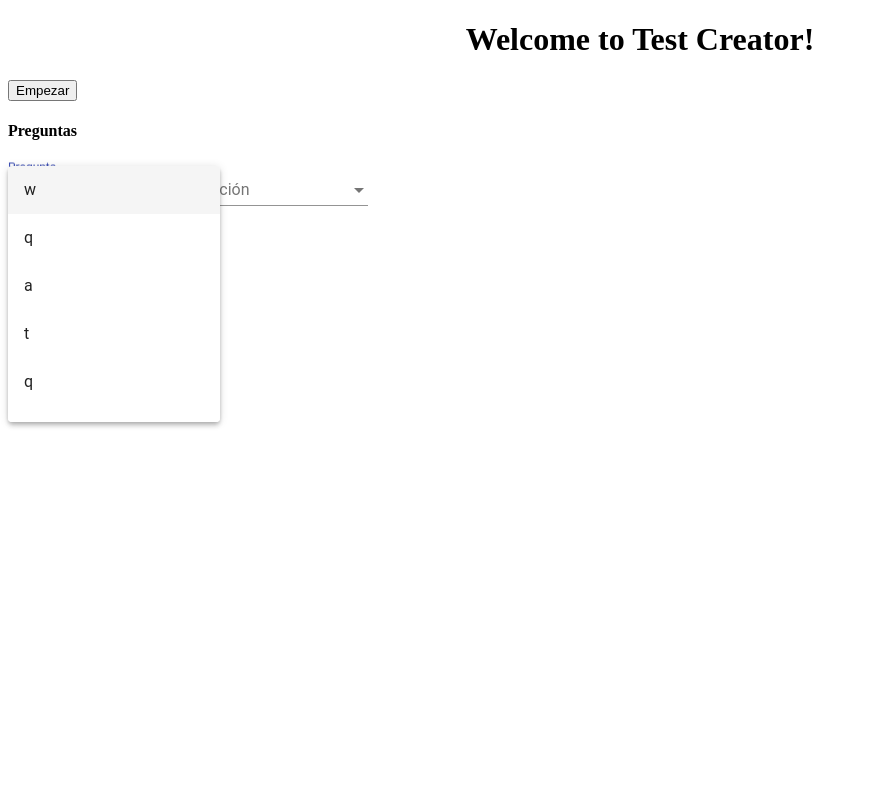
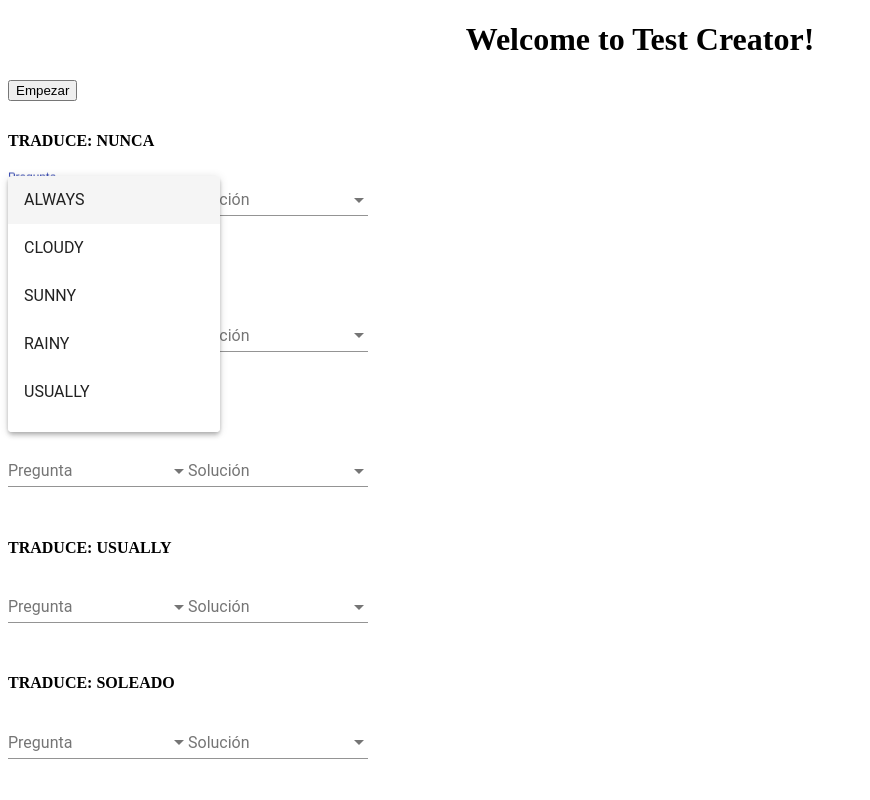
Before and after one commit to Robfeb/AngularProjects, an Angular app in the folder TestCreator/: page / in a window 1280 px wide. Both pictures are taken after a click on the element 98 px from the left and 190 px from the top of the page. Shown: the top 800 px of the page, without its empty margins (0-870 px from the left). Built offline with nearby package versions, Linux system fonts and the light colour scheme.

Commit message:
add select-question component

```diff
--- a/TestCreator/src/app/app.component.html
+++ b/TestCreator/src/app/app.component.html
@@ -3,24 +3,8 @@
     Welcome to {{ title }}!
   </h1>
 </div>
-<input type="button" value="Empezar" onclick="shuffleExercise()" />
+<input type="button" value="Empezar" (click)="shuffleExercise()" />
+<app-select-question *ngFor="let ex of exercise" [QuestionList]="questionList" [SolutionList]="solutionList" [Test]="ex"></app-select-question>
 
-<h4>Preguntas</h4>
-<mat-form-field>
-  <mat-label>Pregunta</mat-label>
-  <mat-select>
-    <mat-option *ngFor="let question of questionList" [value]="question">
-      {{ question }}
-    </mat-option>
-  </mat-select>
-</mat-form-field>
-<mat-form-field>
-  <mat-label>Solución</mat-label>
-  <mat-select>
-    <mat-option *ngFor="let solution of solutionList" [value]="solution">
-      {{ solution }}
-    </mat-option>
-  </mat-select>
-</mat-form-field>
 
 <router-outlet></router-outlet>
--- a/TestCreator/src/app/app.component.ts
+++ b/TestCreator/src/app/app.component.ts
@@ -1,9 +1,5 @@
 import { Component, OnInit } from '@angular/core';
-
-export interface Test {
-  question: String;
-  solution: string;
-}
+import { Test } from './shared/models/test';
 
 @Component({
   selector: 'app-root',
@@ -21,29 +17,29 @@ export class AppComponent implements OnInit {
 
   loadExercise() {
     this.exercise = [
-      { question: 'a', solution: '1' },
-      { question: 'q', solution: '2' },
-      { question: 'q', solution: '3' },
-      { question: 'w', solution: '4' },
-      { question: 'e', solution: '5' },
-      { question: 'r', solution: '6' },
-      { question: 't', solution: '7' },
+      { Id: 0, Title: 'TRADUCE: NUNCA', Question: 'NEVER', Solution: 'NUNCA' },
+      { Id: 1, Title: 'TRADUCE: SIEMPRE', Question: 'ALWAYS', Solution: 'SIEMPRE' },
+      { Id: 2, Title: 'TRADUCE: A VECES', Question: 'SOMETIMES', Solution: 'A VECES' },
+      { Id: 3, Title: 'TRADUCE: USUALLY', Question: 'USUALLY', Solution: 'DE VEZ EN CUANDO' },
+      { Id: 4, Title: 'TRADUCE: SOLEADO', Question: 'SUNNY', Solution: 'SOLEADO' },
+      { Id: 5, Title: 'TRADUCE: LLUVIOSO', Question: 'RAINY', Solution: 'LLUVIOSO' },
+      { Id: 6, Title: 'TRADUCE: NUBLADO', Question: 'CLOUDY', Solution: 'NUBLADO' },
     ];
     this.exercise.forEach(element => {
-      this.questionList.push(element.question);
-      this.solutionList.push(element.solution);
+      this.questionList.push(element.Question);
+      this.solutionList.push(element.Solution);
     });
 
-    this.shuffleExercise(this.questionList);
-    this.shuffleExercise(this.solutionList);
-    this.loadDropdowns();
+    this.shuffleExerciseList(this.questionList);
+    this.shuffleExerciseList(this.solutionList);
   }
 
-  loadDropdowns() {
-
+  shuffleExercise() {
+    this.shuffleExerciseList(this.questionList);
+    this.shuffleExerciseList(this.solutionList);
   }
 
-  shuffleExercise(arr: String[]) {
+  shuffleExerciseList(arr: String[]) {
 
     for (let i = arr.length - 1; i > 0; i--) {
       const j = Math.floor(Math.random() * (i + 1));
--- /dev/null
+++ b/TestCreator/src/app/question/question.component.html
@@ -0,0 +1,17 @@
+<h4>Pregunta  {{TestId}}</h4>
+<mat-form-field>
+  <mat-label>Pregunta</mat-label>
+  <mat-select>
+    <mat-option *ngFor="let question of QuestionList" [value]="question">
+      {{ question }}
+    </mat-option>
+  </mat-select>
+</mat-form-field>
+<mat-form-field>
+  <mat-label>Solución</mat-label>
+  <mat-select>
+    <mat-option *ngFor="let solution of SolutionList" [value]="solution">
+      {{ solution }}
+    </mat-option>
+  </mat-select>
+</mat-form-field>
--- /dev/null
+++ b/TestCreator/src/app/question/question.component.ts
@@ -0,0 +1,17 @@
+import { Component, Input, OnInit } from '@angular/core';
+
+@Component({
+  selector: 'app-question',
+  templateUrl: './question.component.html',
+  styleUrls: ['./question.component.css']
+})
+export class QuestionComponent implements OnInit {
+
+  constructor() { }
+  @Input() TestId: number;
+  @Input() QuestionList: String[] = [];
+  @Input() SolutionList: String[] = [];
+  ngOnInit(): void {
+  }
+
+}
--- /dev/null
+++ b/TestCreator/src/app/select-question/select-question.component.html
@@ -0,0 +1,18 @@
+<h4>{{Test.Title}}<mat-icon color="primary">{{iconResponse}}</mat-icon>
+</h4>
+<mat-form-field>
+    <mat-label>Pregunta</mat-label>
+    <mat-select name="q" (selectionChange)="changeQuestion($event.value)">
+        <mat-option *ngFor="let question of QuestionList" value="{{ question }}">
+            {{ question }}
+        </mat-option>
+    </mat-select>
+</mat-form-field>
+<mat-form-field>
+    <mat-label>Solución</mat-label>
+    <mat-select name="s" (selectionChange)="changeSolution($event.value)">
+        <mat-option *ngFor="let solution of SolutionList" value="{{ solution }}">
+            {{ solution }}
+        </mat-option>
+    </mat-select>
+</mat-form-field>
--- /dev/null
+++ b/TestCreator/src/app/select-question/select-question.component.ts
@@ -0,0 +1,37 @@
+import { Component, Input, OnInit } from '@angular/core';
+import { Test } from '../shared/models/test';
+
+@Component({
+  selector: 'app-select-question',
+  templateUrl: './select-question.component.html',
+  styleUrls: ['./select-question.component.css']
+})
+export class SelectQuestionComponent implements OnInit {
+
+  constructor() { }
+  @Input() Test: Test;
+  @Input() QuestionList: String[] = [];
+  @Input() SolutionList: String[] = [];
+  solutionSelected: string = null;
+  questionSelected: string = null;
+  iconResponse: string = null;
+  ngOnInit(): void {
+  }
+  changeQuestion(value: string) {
+    this.questionSelected = value;
+    this.isCorrect();
+  }
+  changeSolution(value: string) {
+    this.solutionSelected = value;
+    this.isCorrect();
+  }
+  isCorrect() {
+    let iconChosed: string = "null";
+    if (this.solutionSelected != null && this.questionSelected != null)
+      iconChosed = (this.Test.Question === this.questionSelected && this.Test.Solution === this.solutionSelected)
+        ? 'sentiment_very_satisfied' : 'sentiment_very_dissatisfied';
+    this.iconResponse = iconChosed;
+
+  }
+
+}
--- /dev/null
+++ b/TestCreator/src/app/shared/models/test.ts
@@ -0,0 +1,6 @@
+export interface Test {
+    Id: number;
+    Title: String;
+    Question: String;
+    Solution: string;
+  }
```
Also changed, not shown: TestCreator/src/app/app.module.ts (+7 -2 lines), TestCreator/src/app/question/question.component.css (added), TestCreator/src/app/select-question/select-question.component.css (added), 2 other files (tests, documents, lock files or other folders).
